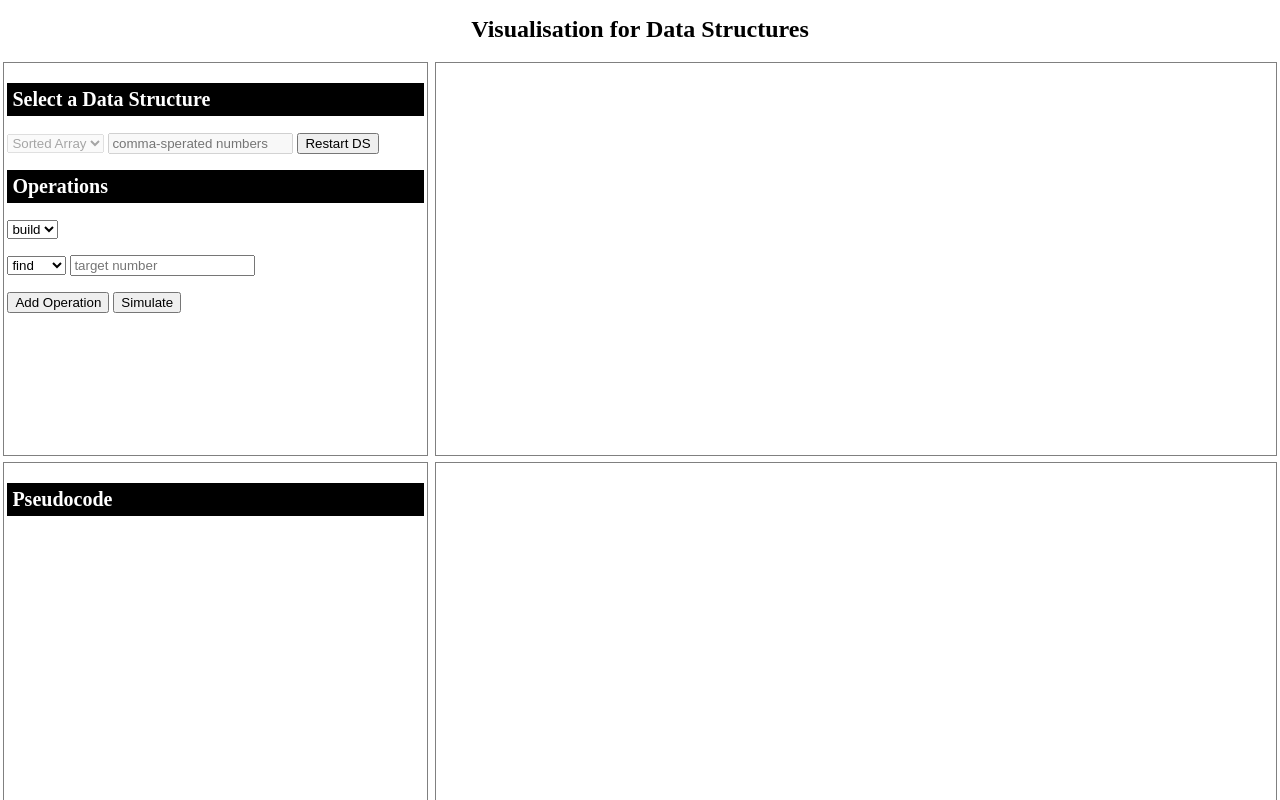
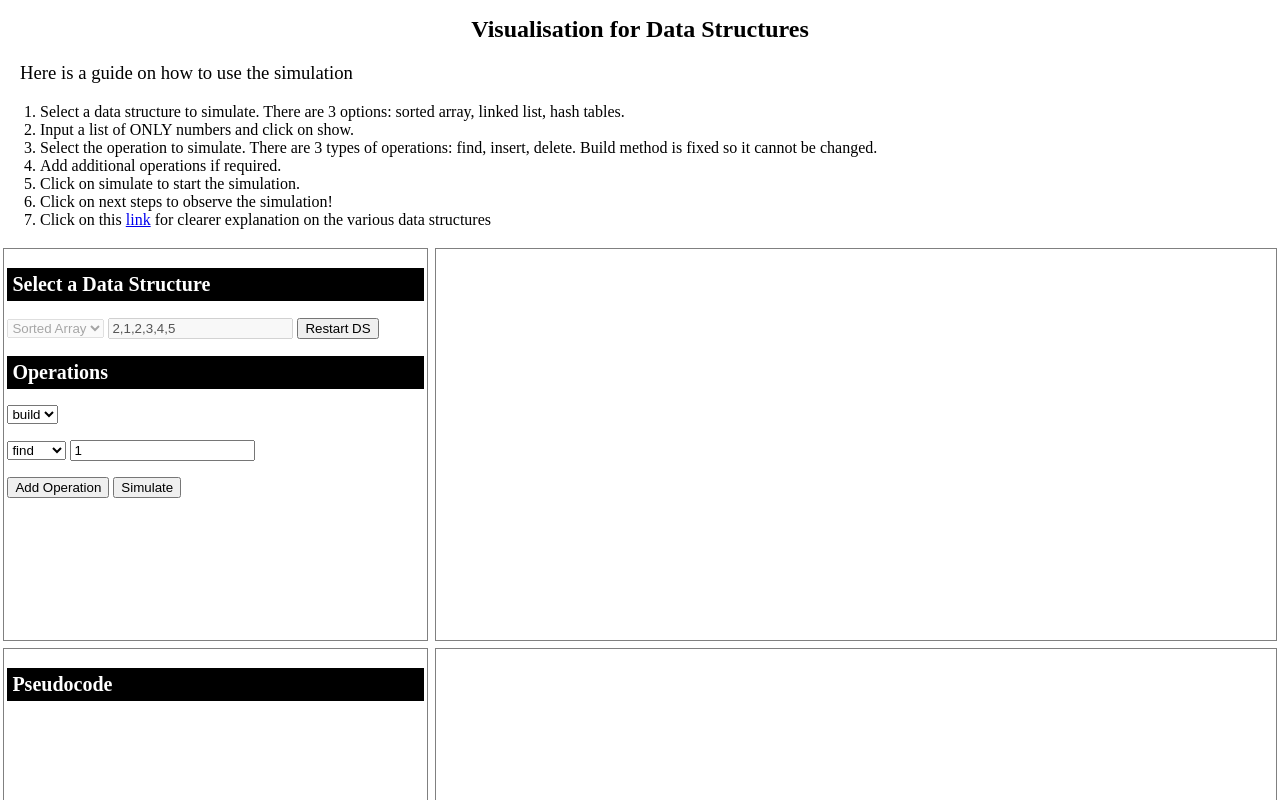
Before and after one commit to evanchuamg/evanchuamg.github.io, a plain HTML site: page datastructure/index.html in a window 1280 px wide. Both pictures are taken after a click on the button "Show". Shown: the top 800 px of the page. Drawn offline with Linux system fonts and the light colour scheme.

Commit message:
Update index.html
instructions for using simulation

```diff
--- a/datastructure/index.html
+++ b/datastructure/index.html
@@ -8,6 +8,16 @@
     </head>
     <body>
     <h1>Visualisation for Data Structures</h1>
+    <h3>Here is a guide on how to use the simulation</h3>
+    <ol>
+      <li>Select a data structure to simulate. There are 3 options: sorted array, linked list, hash tables. </li>
+      <li>Input a list of ONLY numbers and click on show.</li>
+      <li>Select the operation to simulate. There are 3 types of operations: find, insert, delete. Build method is fixed so it cannot be changed.</li>
+      <li>Add additional operations if required.</li>
+      <li>Click on simulate to start the simulation.</li>
+      <li>Click on next steps to observe the simulation!</li>
+      <li>Click on this <a href="https://evanchuamg.github.io/datastructure/about.html" target="_blank">link</a> for clearer explanation on the various data structures </li>
+    </ol>
     <div class="container">
       <div class="top">
         <div class="ds">
@@ -20,9 +30,9 @@
               <option value ="linked_list">Linked List</option>
               <option value ="hash_table">Hash Table</option>
             </select>
-            <input name="input_list" id="input_list" required placeholder="comma-sperated numbers">
-            <input name="hash_num" id="hash_num" class="hash_input" type="number" min="1" max="31" step="1" value="" style="display: none;" placeholder="Hash">
-            <input name="mod_num" id="mod_num" class="mod_input" type="number" min="1" max="31" step="1" value="" style="display: none;" placeholder="MOD">
+            <input name="input_list" id="input_list" required placeholder="comma-sperated numbers" value="2,1,2,3,4,5">
+            <input name="hash_num" id="hash_num" class="hash_input" type="number" min="1" max="31" step="1" value="2" style="display: none;" placeholder="Hash">
+            <input name="mod_num" id="mod_num" class="mod_input" type="number" min="1" max="31" step="1" value="3" style="display: none;" placeholder="MOD">
 
             <button id="show" onclick=start_data()>Show</button>
             <button id="restart_ds" style="display:none" onclick=restart_all()>Restart DS</button>
@@ -41,7 +51,7 @@
                 <option value ="insert">insert</option>
                 <option value ="delete">delete</option>
                 </select>
-                <input type="number" id = "ops_input" required placeholder="target number"> <!--ops input value-->
+                <input type="number" id = "ops_input" required placeholder="target number" value="1"> <!--ops input value-->
                 <p></p>
             </div>
 
@@ -114,7 +124,6 @@
           </div> <!-- code div -->
         <div id="explain_div" class="explain_class">
           <div id="hash_equation" class="hash_equation" style="display: none;"></div>
-          <div id=""
         </div> <!-- explain div-->
         </div> <!-- bottom div-->
       </div> <!--containter div>-->
```
